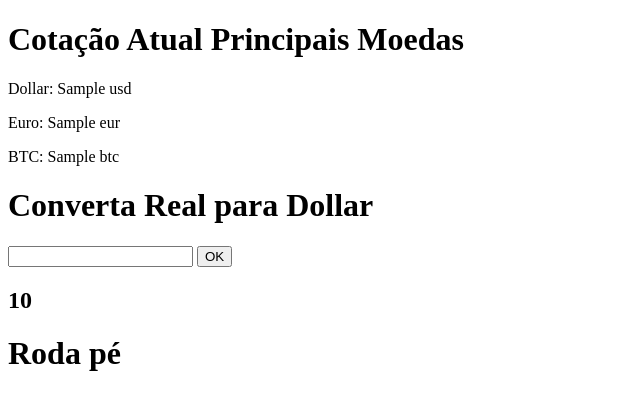
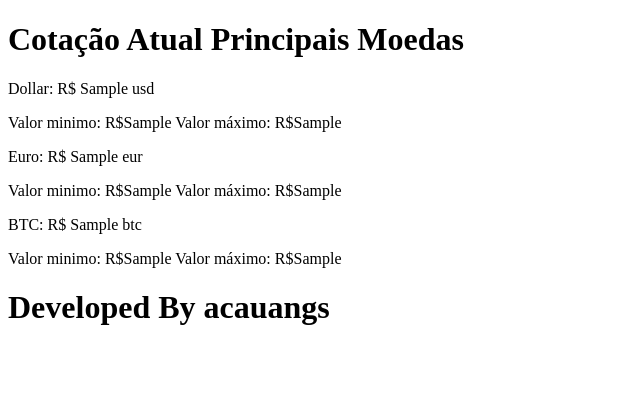
Before and after one commit to acauangs/conversor_moeda, a Django app: template moedas/templates/moedas/pages/home.html in a window 1280 px wide. Shown: the top 410 px of the page, without its empty margins (0-640 px from the left). Run offline with Django 4.2, Linux system fonts and the light colour scheme; the template is opened without the code that fills it: most values are stand-ins (such as "Sample title", 1, 10 or a date in 2020).

Commit message:
Commit-cotacao-css

```diff
--- a/moedas/templates/moedas/pages/home.html
+++ b/moedas/templates/moedas/pages/home.html
@@ -2,14 +2,13 @@
 <html lang="pt-BR">
 
 <head>
-    <title>Document</title>
+    <title>Cotação</title>
     {% include 'moedas/partials/head.html' %}
 </head>
 
 <body>
     <div class="main">
     {% include 'moedas/partials/cotacao.html' %}
-    {% include 'moedas/partials/converter.html' %}
     </div>
 </body>
 
--- a/moedas/templates/moedas/partials/cotacao.html
+++ b/moedas/templates/moedas/partials/cotacao.html
@@ -1,32 +1,27 @@
 
 
 <body>
-    <h1>Cotação Atual Principais Moedas</h1>
     <div class="content-cotacao">
-            <p>Dollar: <span class='atual'>{{valor.usd}}</span></p>
-            <span class="min">
+            <p>Dollar: R$ <span class='atual'>{{valor.usd}}</span></p>
+
+            <p>Valor minimo: R$<span class="min">{{valor.usd_low}}
             </span>
-            <span class="max">
+            Valor máximo: R$<span class="max">{{valor.usd_high}}
+            </span></p>
 
+            <p class='eur'>Euro: R$ <span class='atual'>{{valor.eur}}</span></p>
+
+            <p>Valor minimo: R$<span class="min">{{valor.eur_low}}
             </span>
+            Valor máximo: R$<span class="max">{{valor.eur_high}}
+            </span></p>
 
+            <p class='btc'>BTC: R$ <span class='atual'>{{valor.btc}}</span></p>
 
-            <p class='eur'>Euro: <span class='atual'>{{valor.eur}}</span></p>
-            <span class="min">
-
+            <p>Valor minimo: R$<span class="min">{{valor.btc_low}}
             </span>
-            <span class="max">
-
-            </span>
-
-
-            <p class='btc'>BTC: <span class='atual'>{{valor.btc}}</span></p>
-            <span class="min">
-
-            </span>
-            <span class="max">
-
-            </span>
+            Valor máximo: R$<span class="max">{{valor.btc_high}}
+            </span></p>
 
     </div>
 </body>
--- a/moedas/templates/moedas/partials/footer.html
+++ b/moedas/templates/moedas/partials/footer.html
@@ -1 +1,3 @@
-<h1>Roda pé</h1>
+<div class="bar">
+    <span class="acauan"><h1>Developed By acauangs</h1></span>
+</div>
--- a/moedas/templates/moedas/partials/head.html
+++ b/moedas/templates/moedas/partials/head.html
@@ -19,3 +19,7 @@
 <link href="https://fonts.googleapis.com/css2?family=Roboto+Slab:wght@900&display=swap" rel="stylesheet">
 
 <link rel="stylesheet" href="{% static '/CSS/styles.css' %}">
+
+<div class="bar">
+    <h1>Cotação Atual Principais Moedas</h1>
+</div>
```
Also changed, not shown: moedas/views.py (+8 -1 lines), uteis/logica.py (+31 -3 lines).
